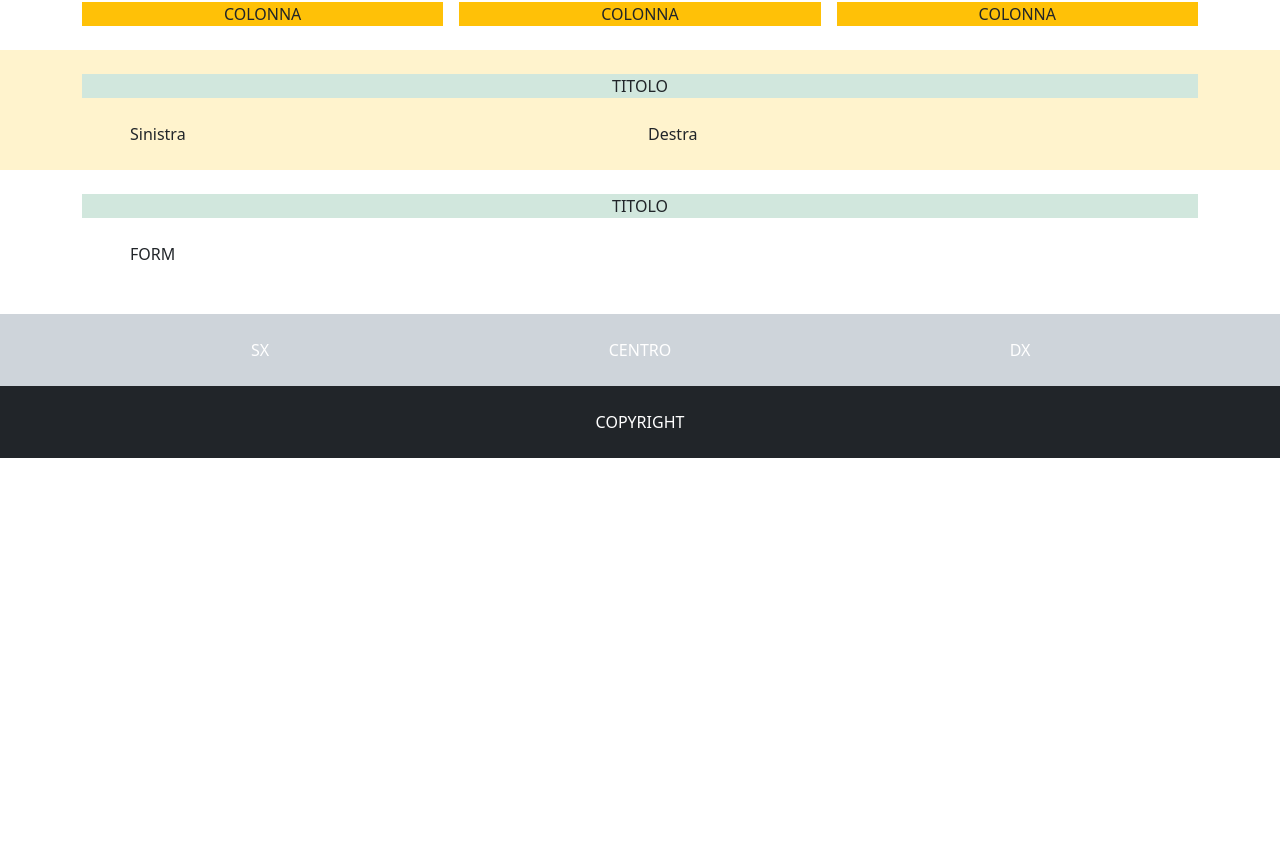
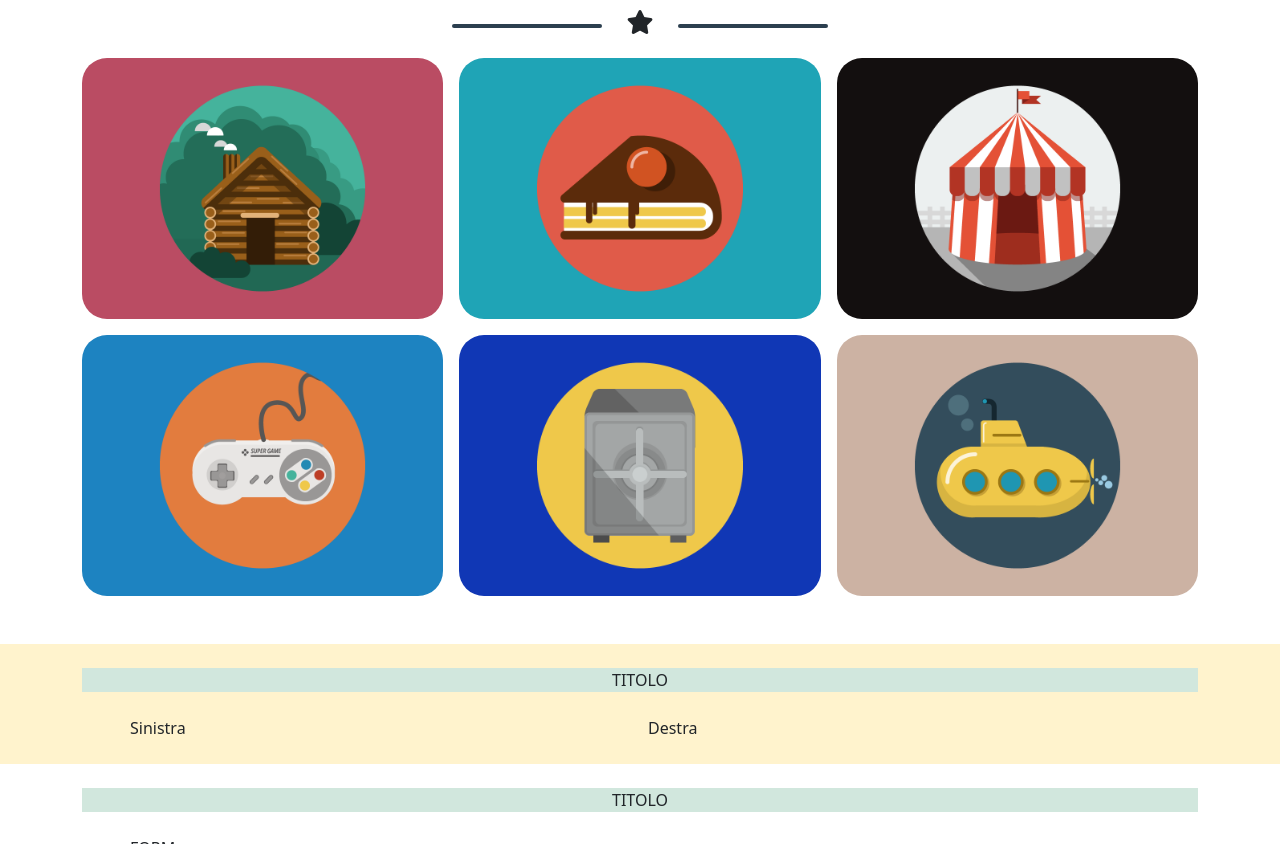
Before and after one commit to costanzaguala/html-css-bootstrap-freelancer, a plain HTML site: page index.html in a window 1280 px wide. Shown: the part 671-1515 px from the top of the page. Before the commit the page ends 1153 px from the top, so only its background shows below. Drawn offline with nearby package versions, Linux system fonts and the light colour scheme.

Commit message:
sextion 2 contenuto grid

```diff
--- a/css/style.css
+++ b/css/style.css
@@ -1,5 +1,9 @@
-.bg-header {
+.bg-dark-blue {
     background-color: #2C3F4F;
+}
+
+.text-dark-blue {
+    color: #2C3F4F;
 }
 
 .bg-section-green {
@@ -16,6 +20,22 @@
     display: inline-block;
     width: 150px;
     margin: 0 20px;
-    height: 3px;
+    height: 4px;
     background-color: white;
+    border-radius: 2px;
 }
+
+.stella-dark-blue::before,
+.stella-dark-blue::after {
+    content: "";
+    display: inline-block;
+    width: 150px;
+    margin: 0 20px;
+    height: 4px;
+    background-color: #2C3F4F;
+    border-radius: 2px;
+}
+
+.img-fluid {
+    border-radius: 25px;
+}
--- a/index.html
+++ b/index.html
@@ -20,7 +20,7 @@
 
 
         <!-- INIZIO HEADER -->
-        <header class="bg-header text-light">
+        <header class="bg-dark-blue text-light">
 
             <div class="container-md">
                 <div class="row">
@@ -98,49 +98,57 @@
 
             </section>
 
-            <section class="py-4">
+            <section class="py-5">
 
                 <div class="container-md">
 
-                    <div class="text-center bg-success-subtle mb-4">
-                        TITOLO
+                    <div class="text-center text-dark-blue-subtle mb-4">
+
+                        <h1 class="fw-bold mb-4">PORTFOLIO</h1>
+
+                        <div>
+                            <div class="stella-dark-blue">
+                                <i class="fa-solid fa-star fa-xl"></i>
+                            </div>
+                        </div>
+
                     </div>
 
                     <div class="row row-cols-1 row-cols-md-2 row-cols-lg-3 g-3">
 
                         <div class="col">
-                            <div class="text-center bg-warning">
-                                COLONNA
+                            <div class="text-center">
+                                <img class="img-fluid" src="./img/cabin.png" alt="cabin">
                             </div>
                         </div>
 
                         <div class="col">
-                            <div class="text-center bg-warning">
-                                COLONNA
+                            <div class="text-center">
+                                <img class="img-fluid" src="./img/cake.png" alt="cabin">
                             </div>
                         </div>
 
                         <div class="col">
-                            <div class="text-center bg-warning">
-                                COLONNA
+                            <div class="text-center">
+                                <img class="img-fluid" src="./img/circus.png" alt="cabin">
                             </div>
                         </div>
 
                         <div class="col">
-                            <div class="text-center bg-warning">
-                                COLONNA
+                            <div class="text-center">
+                                <img class="img-fluid" src="./img/game.png" alt="cabin">
                             </div>
                         </div>
 
                         <div class="col">
-                            <div class="text-center bg-warning">
-                                COLONNA
+                            <div class="text-center">
+                                <img class="img-fluid" src="./img/safe.png" alt="cabin">
                             </div>
                         </div>
 
                         <div class="col">
-                            <div class="text-center bg-warning">
-                                COLONNA
+                            <div class="text-center">
+                                <img class="img-fluid" src="./img/submarine.png" alt="cabin">
                             </div>
                         </div>
 
```
